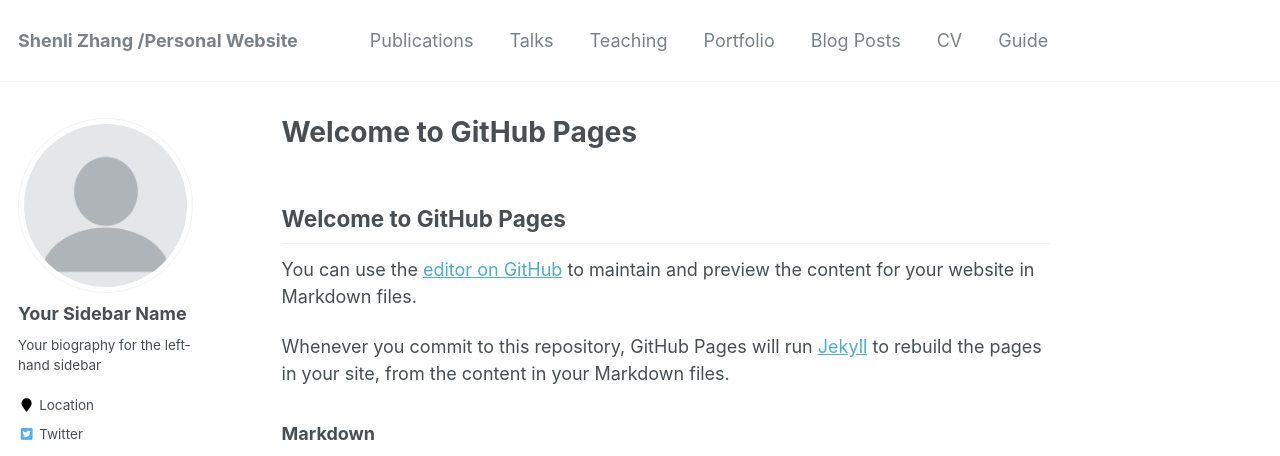
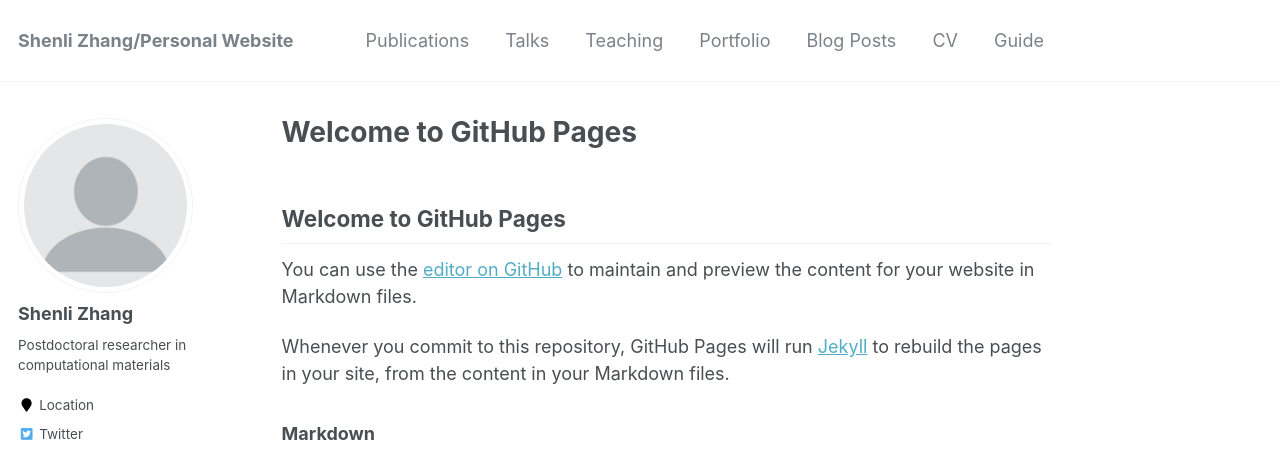
Before and after one commit to shenlizhang/shenlizhang.github.io, a Jekyll site: the page built from index.md, in a window 1280 px wide and 1325 px high. Shown: the top 456 px of the window. Built offline with Jekyll 4.4.1, drawn with Linux system fonts in a browser that asks for light colours; some web fonts are replaced; our own code applies the rules of GitHub Pages for plain Markdown files.

Commit message:
Update _config.yml

```diff
--- a/_config.yml
+++ b/_config.yml
@@ -7,7 +7,7 @@
 
 # Site Settings
 locale                   : "en-US"
-title                    : "Shenli Zhang /Personal Website"
+title                    : "Shenli Zhang/Personal Website"
 title_separator          : "-"
 name                     : &name "Shenli Zhang"
 description              : &description "Postdoctoral researcher in computational modeling"
@@ -80,9 +80,9 @@
 
 # Site Author
 author:
-  name             : "Your Sidebar Name"
+  name             : "Shenli Zhang"
   avatar           : "profile.png"
-  bio              : "Your biography for the left-hand sidebar"
+  bio              : "Postdoctoral researcher in computational materials"
   location         : "Location"
   employer         :
   pubmed           : "https://www.ncbi.nlm.nih.gov/pubmed/?term=john+snow"
```
